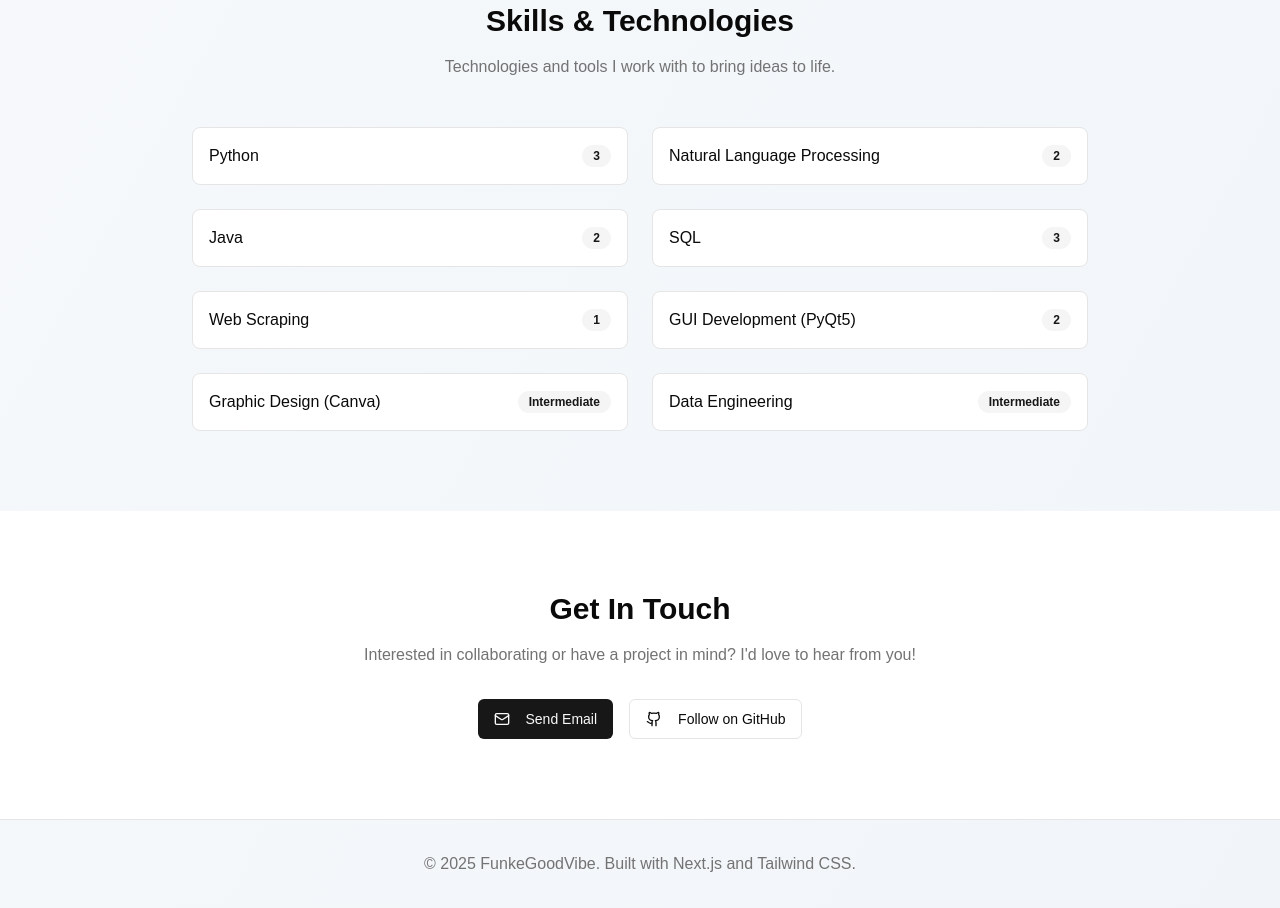
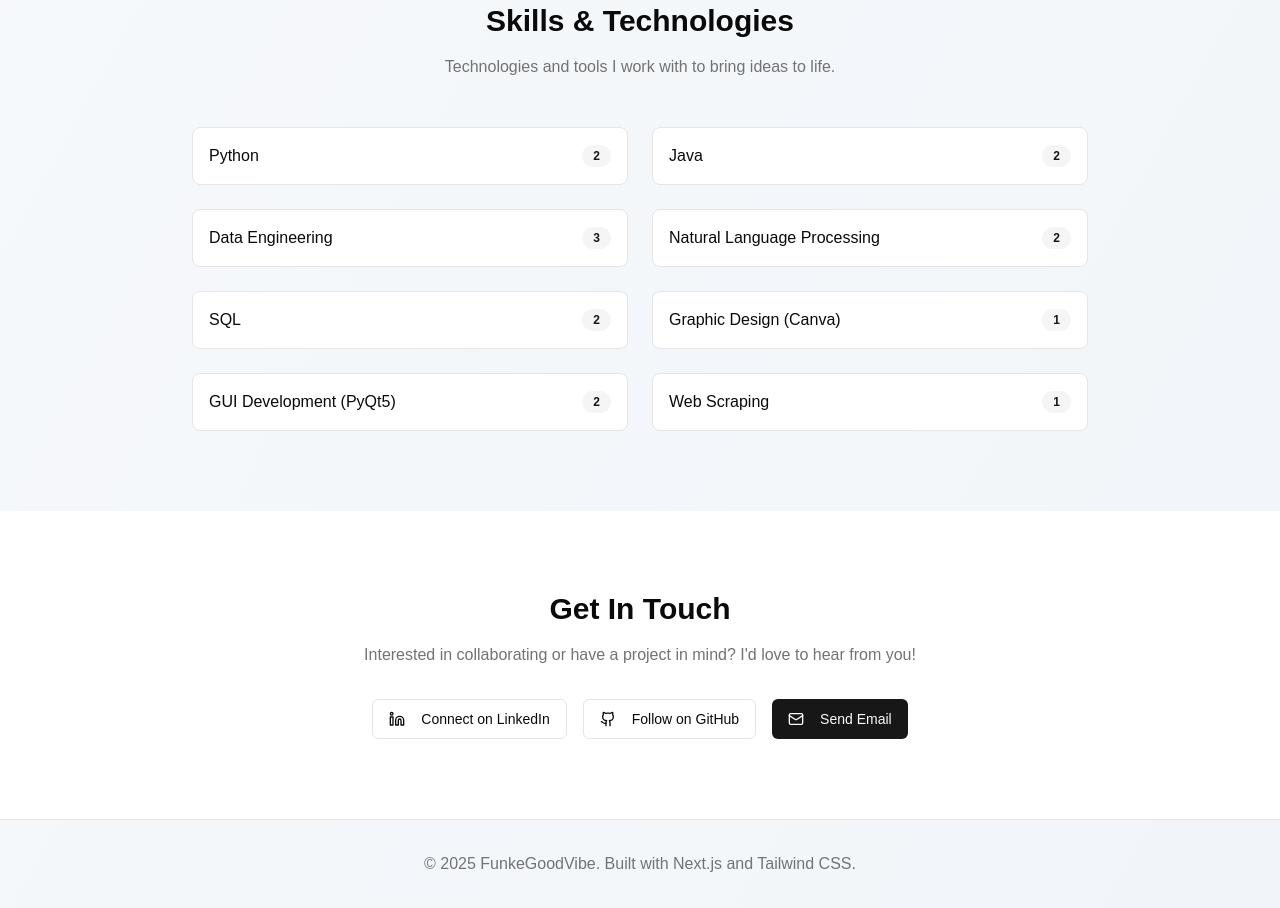
Before and after one commit to FunkeGoodVibe/funkegoodvibe.github.io, a Next.js app: page / in a window 1280 px wide. Shown: the part 1400-2308 px from the top of the page. Built offline with nearby package versions, Linux system fonts and the light colour scheme.

Commit message:
update page

```diff
--- a/app/page.tsx
+++ b/app/page.tsx
@@ -3,7 +3,7 @@ import Link from "next/link"
 import { Badge } from "@/components/ui/badge"
 import { Button } from "@/components/ui/button"
 import { Card, CardContent, CardDescription, CardHeader, CardTitle } from "@/components/ui/card"
-import { Github, ExternalLink, MapPin, Clock, Users, Star, Mail, Globe } from "lucide-react"
+import { Github, ExternalLink, MapPin, Clock, Users, Star, Mail, Globe, Linkedin } from "lucide-react"
 
 {/* https://medium.com/@jagoda11/deploying-a-react-app-with-typescript-and-github-actions-to-github-pages-93c12d6c6675
  */}
@@ -63,14 +63,15 @@ export default function Portfolio() {
   ]
 
   const skills = [
-    { name: "Python", level: "3" },
+    { name: "Python", level: "2" },
+    { name: "Java", level: "2" },
+    { name: "Data Engineering", level: "3" },
     { name: "Natural Language Processing", level: "2"},
-    { name: "Java", level: "2" },
-    { name: "SQL", level: "3" },
-    { name: "Web Scraping", level: "1" },
+    { name: "SQL", level: "2" },
+    { name: "Graphic Design (Canva)", level: "1" },
     { name: "GUI Development (PyQt5)", level: "2" },
-    { name: "Graphic Design (Canva)", level: "Intermediate" },
-    { name: "Data Engineering", level: "Intermediate" }
+    { name: "Web Scraping", level: "1" }
+
   ]
 
   return (
@@ -232,10 +233,10 @@ export default function Portfolio() {
           </p>
 
           <div className="flex flex-wrap justify-center gap-4">
-            <Button asChild>
-              <Link href="mailto:contact@funkegoodvibe.dev">
-                <Mail className="mr-2 h-4 w-4" />
-                Send Email
+            <Button variant="outline" asChild>
+              <Link href="https://linkedin.com/in/funkesowole" target="_blank">
+                <Linkedin className="mr-2 h-4 w-4" />
+                Connect on LinkedIn
               </Link>
             </Button>
             <Button variant="outline" asChild>
@@ -244,6 +245,13 @@ export default function Portfolio() {
                 Follow on GitHub
               </Link>
             </Button>
+            <Button asChild>
+              <Link href="mailto:contact@funkegoodvibe.dev">
+                <Mail className="mr-2 h-4 w-4" />
+                Send Email
+              </Link>
+            </Button>
+
           </div>
         </div>
       </section>
```
